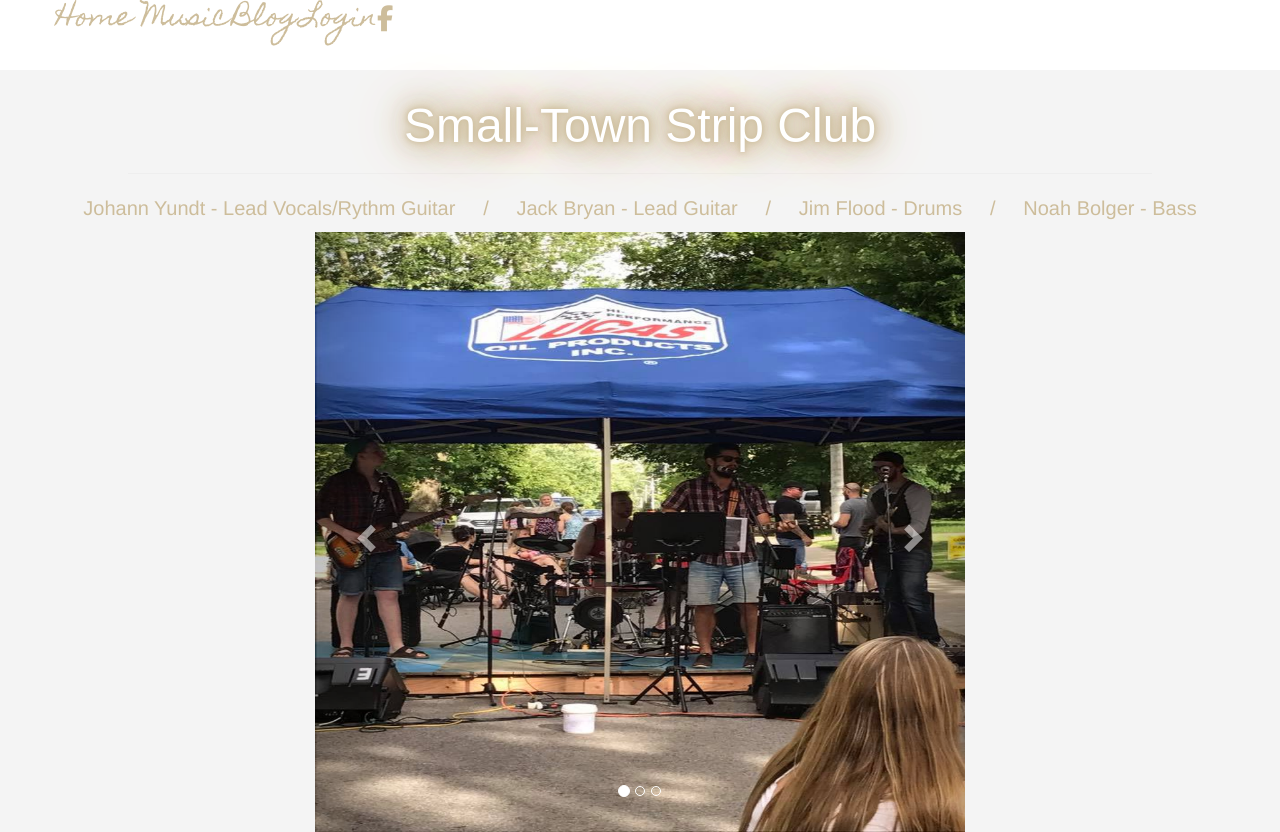
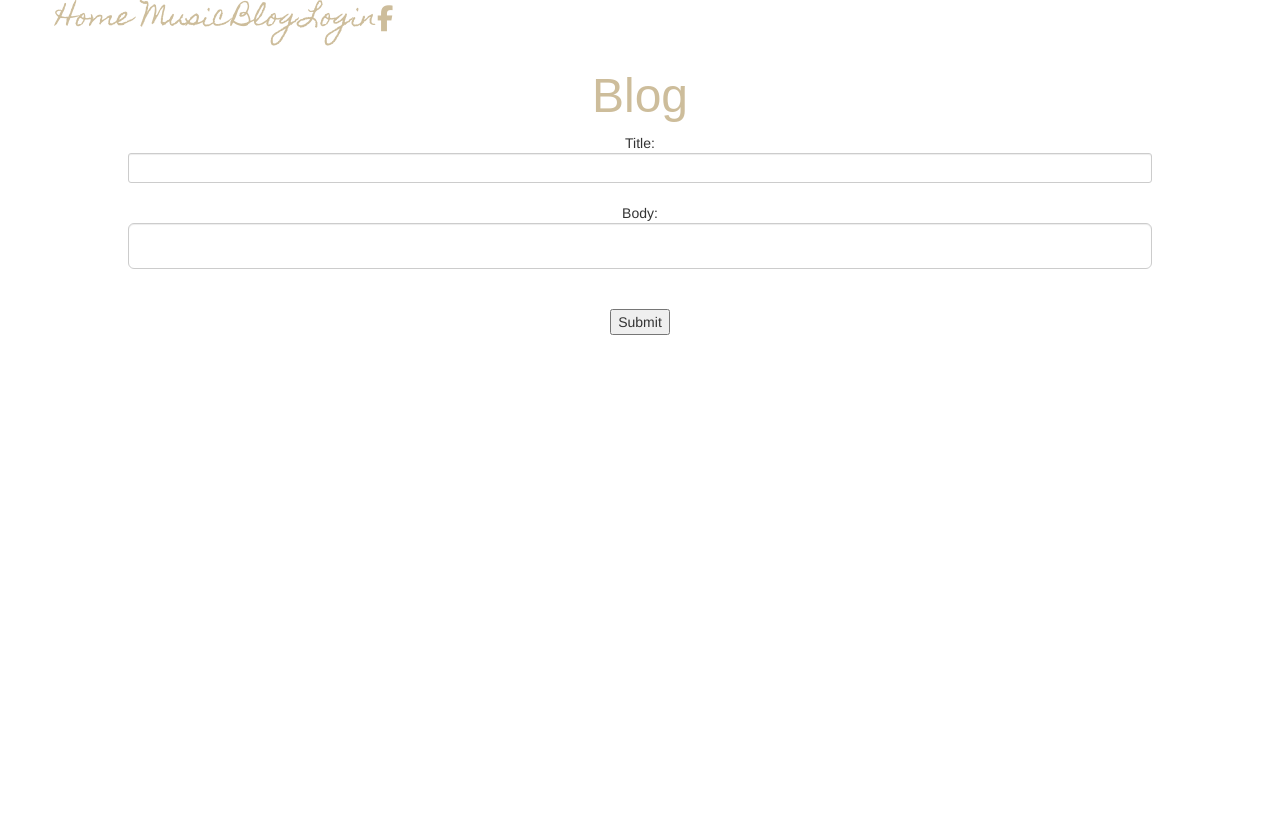
Before and after one commit to noahbolger1430/STS_BandSite, a PHP site: page /blog.php in a window 1280 px wide. After the commit the page ends 335 px from the top, so only its background shows below. Run offline with PHP 8.4, Linux system fonts and the light colour scheme; some libraries are stand-ins or nearby versions.

Commit message:
initial blog input layout for logged in users

```diff
--- a/banner.html
+++ b/banner.html
@@ -74,7 +74,7 @@
     <ul>
       <a class="nav-item" href="banner.html">Home </a>
       <a class="nav-item" href="music.php">Music</a>
-      <a class="nav-item" href="#">Blog</a>
+      <a class="nav-item" href="blog.html">Blog</a>
       <a class="nav-item facebook pull-right" href="https://www.facebook.com/Smalltownstripclub/">
       	<i class="fa fa-facebook" aria-hidden="true"></i>
       </a>
--- a/blog.php
+++ b/blog.php
@@ -1,3 +1,72 @@
-<?php
-	include 'banner.html';
-?>
+<html>
+	<head>
+		<title>Blog</title>
+	<link rel="stylesheet" href="https://maxcdn.bootstrapcdn.com/bootstrap/3.3.7/css/bootstrap.min.css">
+
+	<!-- jQuery library -->
+	<script src="https://ajax.googleapis.com/ajax/libs/jquery/3.2.1/jquery.min.js"></script>
+
+	<!-- Latest compiled JavaScript -->
+	<script src="https://maxcdn.bootstrapcdn.com/bootstrap/3.3.7/js/bootstrap.min.js"></script>
+
+	<link href="https://fonts.googleapis.com/css?family=Homemade+Apple" rel="stylesheet">
+
+	<script src="https://use.fontawesome.com/d6a0ba4244.js"></script>
+
+	</head>
+	<style>
+		.title{
+			font-family: 'Raleway', sans-serif;
+			text-align: center;
+			color: #CDBD9B;
+			font-size: 48;
+		}
+		.navbar{
+			background: white;
+		}
+		.header{
+			background: #F4F4F4;
+		}
+		.nav-item{
+			font-size: 26;
+			font-family: 'Homemade Apple', cursive;
+			color: #CDBD9B;
+			padding-top: 5;
+		}
+		form{
+			text-align: center;
+			padding-left: 10%;
+			padding-right: 10%;
+		}
+	</style>
+
+	<nav class="navbar navbar-toggleable-md navbar-light bg-faded">
+	  <div class="collapse navbar-collapse" id="navbarNavAltMarkup">
+	    <div class="navbar-nav">
+	    <ul>
+	      <a class="nav-item" href="banner.html">Home </a>
+	      <a class="nav-item" href="music.php">Music</a>
+	      <a class="nav-item" href="blog.php">Blog</a>
+	      <a class="nav-item facebook pull-right" href="https://www.facebook.com/Smalltownstripclub/">
+	      	<i class="fa fa-facebook" aria-hidden="true"></i>
+	      </a>
+	      <a class="nav-item" href="login.php">Login</a>
+	    </ul>
+	    </div>
+	  </div>
+	</nav>
+	<body>
+		<div class="blog">
+			<h1 class="title">Blog</h1>
+		</div>
+
+		<form>
+		  Title:<br>
+		  <input type="text" name="title" class="form-control input-sm"><br>
+		  Body:<br>
+		  <input type="textarea" name="body" class="form-control input-lg"><br><br>
+		  <input type="submit" value="Submit">
+		</form>
+
+	</body>
+</html>
```
